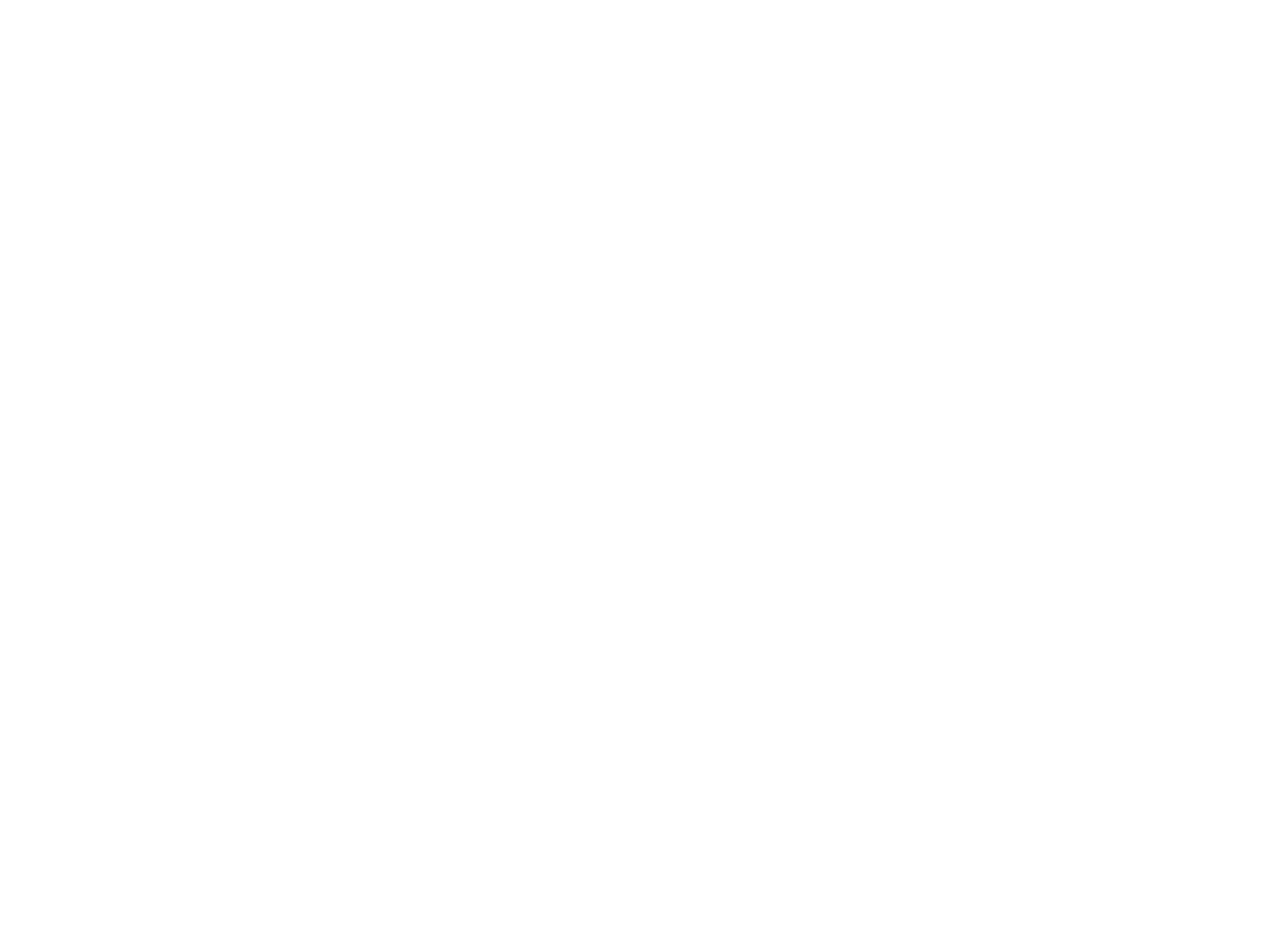
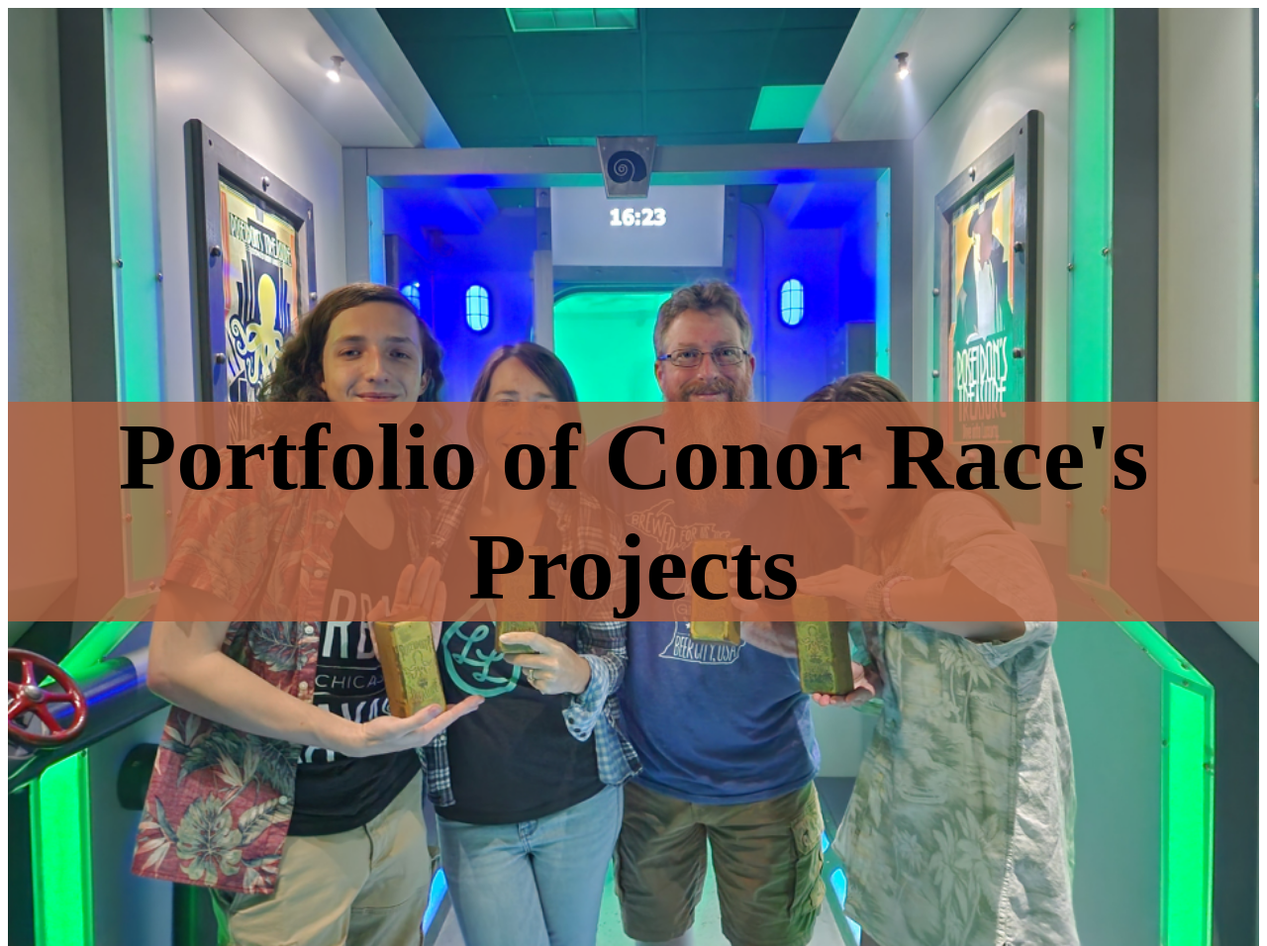
Before and after one commit to ConorJAT/Personal-Projects, a plain HTML site: page Portfolio 2.0/index.html in a window 1280 px wide. Shown: the whole page at 99% size. Before the commit the page ends 800 px from the top, so only its background shows below. Drawn offline with Linux system fonts and the light colour scheme.

Commit message:
Added title image and heading

```diff
--- a/Portfolio 2.0/css/styles-main.css
+++ b/Portfolio 2.0/css/styles-main.css
@@ -0,0 +1,22 @@
+#title{
+    margin: 0 auto;
+    position: relative;
+}
+
+#title-bkgd{
+    width: 100%;
+    height: 100%;
+    z-index: -20;
+}
+
+h1{
+    position: absolute;
+    top: 35%;
+
+    width: 100%;
+    text-align: center;
+
+    font-size: 72pt;
+    background-color: #b66342cc;
+
+}
--- a/Portfolio 2.0/index.html
+++ b/Portfolio 2.0/index.html
@@ -5,12 +5,58 @@
     <meta charset="UTF-8">
     <meta name="viewport" content="width=device-width, initial-scale=1.0">
     <title>Portfolio - Conor Race</title>
+
+    <link rel="stylesheet" href="css/styles-main.css">
 </head>
 
 <body>
-    <header></header>
+    <header>
+        <!-- <div id="navbar">
+            <nav>
+                <div id="nav-title">Conor's Project Portfolio</h2>
 
-    <main></main>
+                <ul>
+                    <li>About Me</li>
+                    <li>Game Projects</li>
+
+                        <ul>
+                            <li>Game #1</li>
+                            <li>Game #2</li>
+                        </ul>
+
+                    <li>Game Projects</li>
+
+                        <ul>
+                            <li>Web #1</li>
+                            <li>Web #2</li>
+                        </ul>
+                </ul>
+            </nav>
+        </div> -->
+
+        <div id="title">
+            <h1>Portfolio of Conor Race's Projects</h1>
+
+            <img src="images/Jul 3 - Escape Room Success.png" alt="Myself with my Family" id="title-bkgd">
+        </div>
+
+    </header>
+
+    <main>
+        <section id="content">
+            <div id="ctnt-about">
+
+            </div>
+
+            <div id="ctnt-game1">
+
+            </div>
+
+            <div id="ctnt-game2">
+
+            </div>
+        </section>
+    </main>
 
     <footer></footer>
 </body>
```
Also changed, not shown: Portfolio 2.0/images/Jul 3 - Escape Room Success.png (added).
